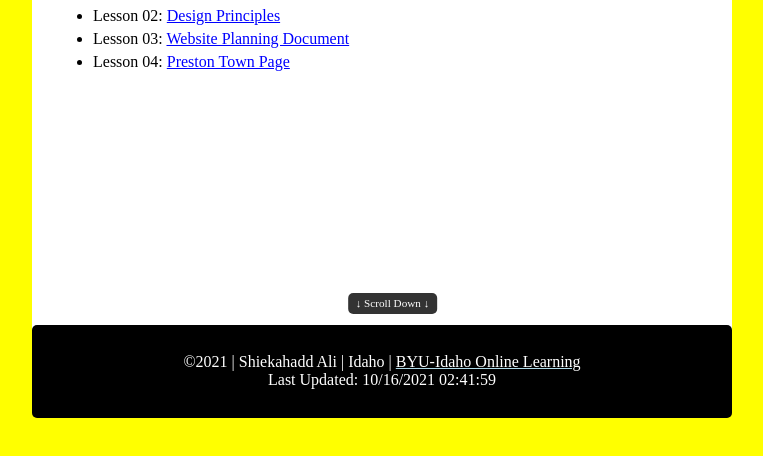
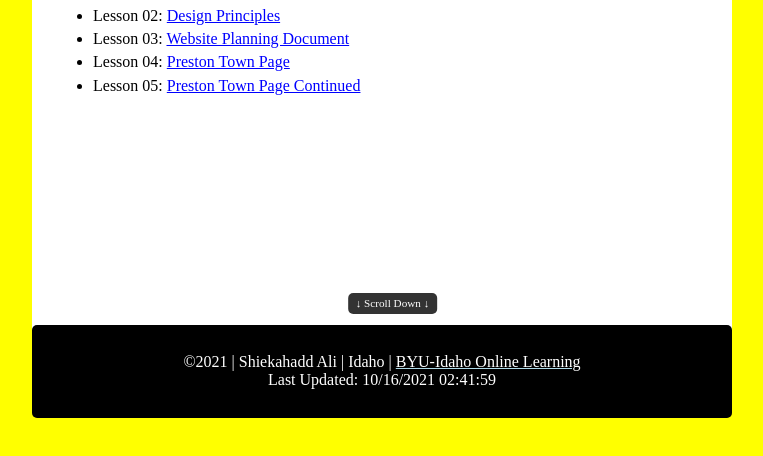
Before and after one commit to Shiekahadd/certificates, a plain HTML site: page Assignment Portal/index.html in a window 1280 px wide. Shown: the part 296-752 px from the top of the page, without its empty margins (258-1021 px from the left). Drawn offline with Linux system fonts and the light colour scheme.

Commit message:
lesson 5 link added

```diff
--- a/Assignment Portal/index.html
+++ b/Assignment Portal/index.html
@@ -23,6 +23,7 @@
                 <li> Lesson 02: <a class="main_links" href="https://shiekahadd.github.io/Lesson2/design-principles.html"> Design Principles</a></li>
                 <li> Lesson 03: <a class="main_links" href="https://shiekahadd.github.io/Lesson03/index.html"> Website Planning Document</a></li>
                  <li> Lesson 04: <a class="main_links" href="https://shiekahadd.github.io/lesson4/preston-4.html"> Preston Town Page </a></li>
+                 <li> Lesson 05: <a class="main_links" href="https://shiekahadd.github.io/lesson5/preston-5.html"> Preston Town Page Continued </a></li>
 
                     </ul>
                            <div id="scroll-down" class="up">&#8595; Scroll Down &#8595;</div>
```
